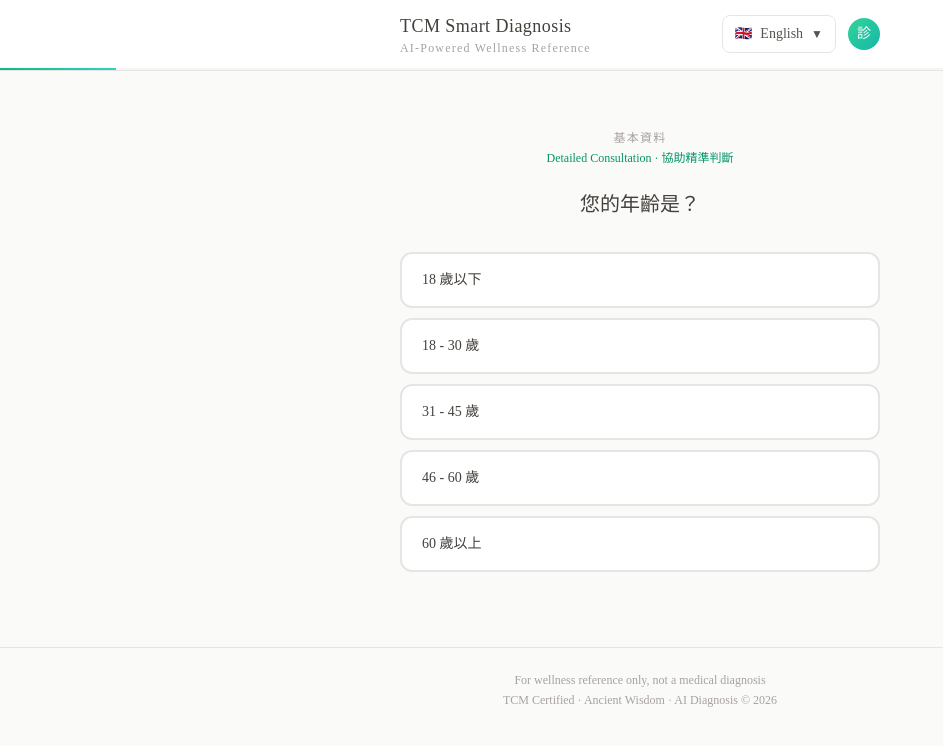
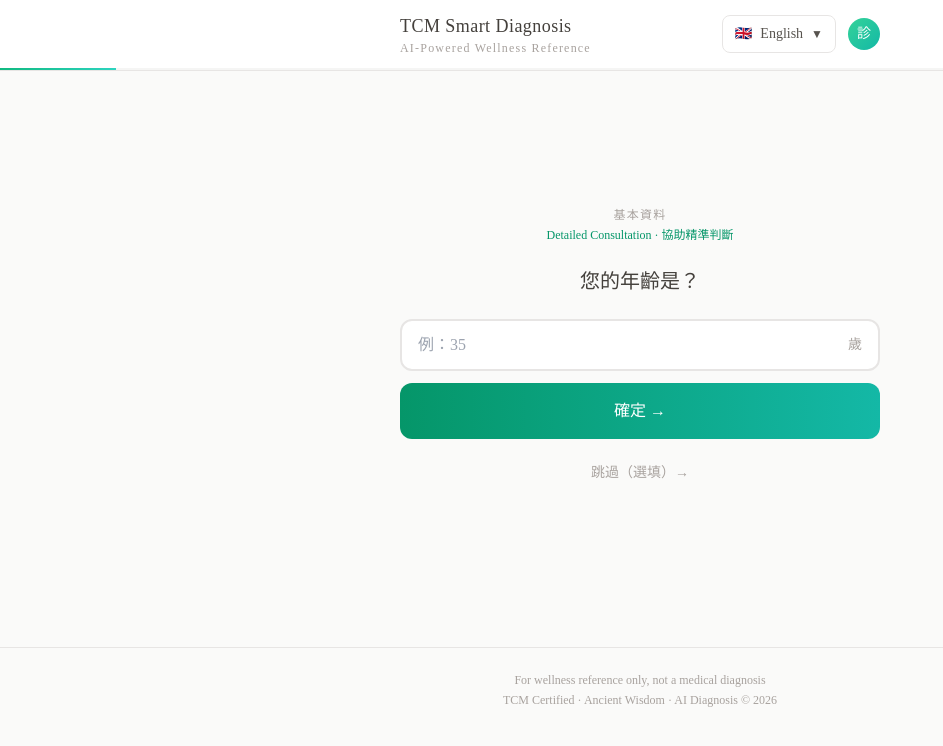
Before and after one commit to realtcmweb/tcm-knowledge-base, a Next.js app: page /en in a window 1280 px wide. Both pictures are taken after a click on the button 640 px from the left and 516 px from the top of the page. Shown: the top 746 px of the page, without its empty margins (0-943 px from the left). Built offline with nearby package versions, Linux system fonts and the light colour scheme.

Commit message:
feat: age input with sub-categories (<18 and >60) + menses skip logic + prev button fix

```diff
--- a/app/[locale]/page.tsx
+++ b/app/[locale]/page.tsx
@@ -37,14 +37,22 @@ const CHIEF_COMPLAINTS = [
   { value: '其他', label: '其他問題', icon: '📋' },
 ]
 
+// 年齡子選項（18歲以下）
+const AGE_MINOR_OPTIONS = [
+  { value: 'preschool', label: '🧒 幼兒（0-6歲）' },
+  { value: 'school', label: '🎒 學齡（7-11歲）' },
+  { value: 'adolescent', label: '🧑 青少年（12-17歲）' },
+]
+
+// 年齡子選項（60歲以上，WHO標準）
+const AGE_ELDER_OPTIONS = [
+  { value: 'young_old', label: '👴 老年人（60-74歲）' },
+  { value: 'old', label: '🧓 高齡老人（75-89歲）' },
+  { value: 'oldest', label: '🎂 長壽老人（90歲以上）' },
+]
+
 const BASIC_QUESTIONS: Question[] = [
-  { id: 'age', text: '您的年齡是？', options: [
-    { value: '18以下', label: '18 歲以下' },
-    { value: '18-30', label: '18 - 30 歲' },
-    { value: '31-45', label: '31 - 45 歲' },
-    { value: '46-60', label: '46 - 60 歲' },
-    { value: '60以上', label: '60 歲以上' },
-  ]},
+  { id: 'age', text: '您的年齡是？', type: 'input_number', placeholder: '例：35', unit: '歲' },
   { id: 'gender', text: '您的性別是？', options: [
     { value: '男', label: '👨 男性' },
     { value: '女', label: '👩 女性' },
@@ -410,14 +418,19 @@ export default function Home() {
   const [loading, setLoading] = useState(false)
   const [result, setResult] = useState<ResultData | null>(null)
   const [imageLoaded, setImageLoaded] = useState(false)
+  const [ageStage, setAgeStage] = useState<'initial' | 'minor' | 'elder' | 'done'>('initial')
   const fileRef = useRef<HTMLInputElement>(null)
   const faceFileRef = useRef<HTMLInputElement>(null)
 
   // 當前問卷題目列表
   const chief = answers.chief || '其他'
   const chiefQuestions: Question[] = FAST_QUESTIONS[chief] || FAST_QUESTIONS['其他'] || []
-  const allDetailedQuestions: Question[] = [...chiefQuestions, ...DETAILED_EXTRA]
-  const currentQuestions: Question[] = mode === 'detailed' ? allDetailedQuestions : chiefQuestions
+  // 月經題目：性別為男或年齡<10或年齡>65時排除
+  const ageNum = parseInt(answers.age || '')
+  const excludeMenses = answers.gender === '男' || (!isNaN(ageNum) && (ageNum < 10 || ageNum > 65))
+  const filteredChiefQ = excludeMenses && chief === '月經' ? [] : chiefQuestions
+  const allDetailedQuestions: Question[] = [...filteredChiefQ, ...DETAILED_EXTRA]
+  const currentQuestions: Question[] = mode === 'detailed' ? allDetailedQuestions : filteredChiefQ
 
   const currentQ = currentQuestions[qIndex] as Question | undefined
   const totalQ = currentQuestions.length
@@ -603,26 +616,75 @@ export default function Home() {
           {(() => {
             const q = BASIC_QUESTIONS[qIndex]
             if (q.type === 'input_number') {
+              const ageNum = parseInt(answers[q.id] || '')
+              const showMinor = ageStage === 'minor'
+              const showElder = ageStage === 'elder'
+
               return (
                 <div className="space-y-3">
-                  <h2 className="text-xl font-light text-stone-700 mb-6 text-center">{q.text}</h2>
+                  <h2 className="text-xl font-light text-stone-700 mb-6 text-center">
+                    {showMinor ? '請選擇您的年齡區間' : showElder ? '請選擇您的年齡區間' : q.text}
+                  </h2>
+
+                  {/* 年齡輸入框（年齡區間選擇之前） */}
+                  {!showMinor && !showElder && (
+                    <>
                       <div className="flex items-center gap-3 bg-white border-2 border-stone-200 rounded-xl px-4 py-3 focus-within:border-emerald-400 transition">
                         <input type="number" placeholder={q.placeholder} value={answers[q.id] || ''}
-                      onChange={e => setAnswers({ ...answers, [q.id]: e.target.value })}
+                          onChange={e => { setAnswers({ ...answers, [q.id]: e.target.value }); setAgeStage('initial') }}
                           className="flex-1 outline-none text-stone-800" />
                         <span className="text-stone-400 text-sm">{q.unit}</span>
                       </div>
                       <button onClick={() => {
-                    if (answers[q.id]) {
+                        const n = parseInt(answers[q.id] || '')
+                        if (!n || n <= 0 || n > 120) return
+                        if (n < 18) { setAgeStage('minor') }
+                        else if (n >= 18 && n <= 60) {
+                          if (qIndex < BASIC_QUESTIONS.length - 1) { setQIndex(qIndex + 1); setAgeStage('done') }
+                          else { setStep('chief'); setAgeStage('done') }
+                        } else { setAgeStage('elder') }
+                      }} className="w-full py-4 bg-gradient-to-r from-emerald-600 to-teal-500 text-white rounded-xl font-medium">確定 →</button>
+                      <button onClick={() => {
+                        if (qIndex < BASIC_QUESTIONS.length - 1) { setQIndex(qIndex + 1); setAgeStage('done') }
+                        else { setStep('chief'); setAgeStage('done') }
+                      }} className="w-full py-3 text-sm text-stone-400 hover:text-stone-600">跳過（選填）→</button>
+                      {qIndex > 0 && <button onClick={() => { setQIndex(qIndex - 1); setAgeStage('initial') }} className="text-xs text-stone-400 hover:text-stone-600">← 上一題</button>}
+                    </>
+                  )}
+
+                  {/* 18歲以下：子年齡選項 */}
+                  {showMinor && (
+                    <>
+                      {AGE_MINOR_OPTIONS.map(opt => (
+                        <button key={opt.value} onClick={() => {
+                          setAnswers({ ...answers, ageGroup: opt.value })
+                          setAgeStage('done')
                           if (qIndex < BASIC_QUESTIONS.length - 1) setQIndex(qIndex + 1)
                           else setStep('chief')
-                    }
-                  }} className="w-full py-4 bg-gradient-to-r from-emerald-600 to-teal-500 text-white rounded-xl font-medium">確定 →</button>
-                  <button onClick={() => {
+                        }} className={`w-full px-5 py-4 rounded-xl text-left text-sm transition-all border-2 ${answers.ageGroup === opt.value ? 'border-emerald-500 bg-emerald-50 font-medium text-emerald-800' : 'border-stone-200 bg-white text-stone-700 hover:border-emerald-300'}`}>
+                          {opt.label}
+                        </button>
+                      ))}
+                      <button onClick={() => setAgeStage('initial')} className="text-xs text-stone-400 hover:text-stone-600 mt-1">← 修正年齡</button>
+                    </>
+                  )}
+
+                  {/* 60歲以上：子年齡選項 */}
+                  {showElder && (
+                    <>
+                      {AGE_ELDER_OPTIONS.map(opt => (
+                        <button key={opt.value} onClick={() => {
+                          setAnswers({ ...answers, ageGroup: opt.value })
+                          setAgeStage('done')
                           if (qIndex < BASIC_QUESTIONS.length - 1) setQIndex(qIndex + 1)
                           else setStep('chief')
-                  }} className="w-full py-3 text-sm text-stone-400 hover:text-stone-600">跳過（選填）→</button>
-                  {qIndex > 0 && <button onClick={() => setQIndex(qIndex - 1)} className="text-xs text-stone-400 hover:text-stone-600">← 上一題</button>}
+                        }} className={`w-full px-5 py-4 rounded-xl text-left text-sm transition-all border-2 ${answers.ageGroup === opt.value ? 'border-emerald-500 bg-emerald-50 font-medium text-emerald-800' : 'border-stone-200 bg-white text-stone-700 hover:border-emerald-300'}`}>
+                          {opt.label}
+                        </button>
+                      ))}
+                      <button onClick={() => setAgeStage('initial')} className="text-xs text-stone-400 hover:text-stone-600 mt-1">← 修正年齡</button>
+                    </>
+                  )}
                 </div>
               )
             }
@@ -657,7 +719,11 @@ export default function Home() {
             <p className="text-xs text-stone-400 mt-1">選一項主要困擾，系統會為您精準問診</p>
           </div>
           <div className="grid grid-cols-2 gap-2.5 mb-4">
-            {CHIEF_COMPLAINTS.map(c => (
+            {CHIEF_COMPLAINTS.filter(c => {
+              if (c.value !== '月經') return true
+              const ageNum = parseInt(answers.age || '')
+              return !(answers.gender === '男' || (!isNaN(ageNum) && (ageNum < 10 || ageNum > 65)))
+            }).map(c => (
               <button key={c.value} onClick={() => { setAnswers({ ...answers, chief: c.value }); setStep('questionnaire'); setQIndex(0) }}
                 className="py-4 px-3 bg-white border-2 border-stone-200 rounded-xl text-center hover:border-emerald-400 transition active:scale-95">
                 <div className="text-2xl mb-1">{c.icon}</div>
```
Also changed, not shown: 1 other file (tests, documents, lock files or other folders). Lines whose indentation alone changed are shown as unchanged.
